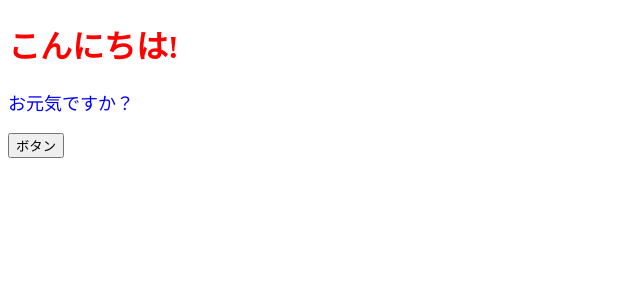
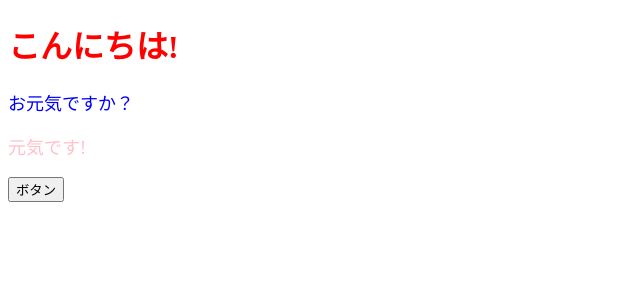
Before and after one commit to gadname/React_Basic01, a React (Create React App) app: page / in a window 1280 px wide. Shown: the top 300 px of the page, without its empty margins (0-640 px from the left). Built offline with nearby package versions, Linux system fonts and the light colour scheme.

Commit message:
Update 2 files

```diff
--- a/src/App.jsx
+++ b/src/App.jsx
@@ -1,15 +1,18 @@
 import React from "react";
+import ColorfulMessage from "./components/ColorfulMessage";
 
 const App = () => {
   const onClickButton = () => {};
-  const contentStyle = {
-    color: "blue",
+
+  const contentLedyStyle = {
+    color: "pink",
     fontSize: "18px",
   };
   return (
     <>
       <h1 style={{ color: "red" }}>こんにちは!</h1>
-      <p style={contentStyle}>お元気ですか？</p>
+      <ColorfulMessage />
+      <p style={contentLedyStyle}>元気です!</p>
       <button onClick={onClickButton}>ボタン</button>
     </>
   );
--- /dev/null
+++ b/src/components/ColorfulMessage.jsx
@@ -0,0 +1,15 @@
+import React from 'react';
+
+const ColorfulMessage = () => {
+    const contentStyle = {
+        color: "blue",
+        fontSize: "18px",
+      };
+
+    return (
+        <p style={contentStyle}>お元気ですか？</p>
+
+    );
+}
+
+export default ColorfulMessage;
```
